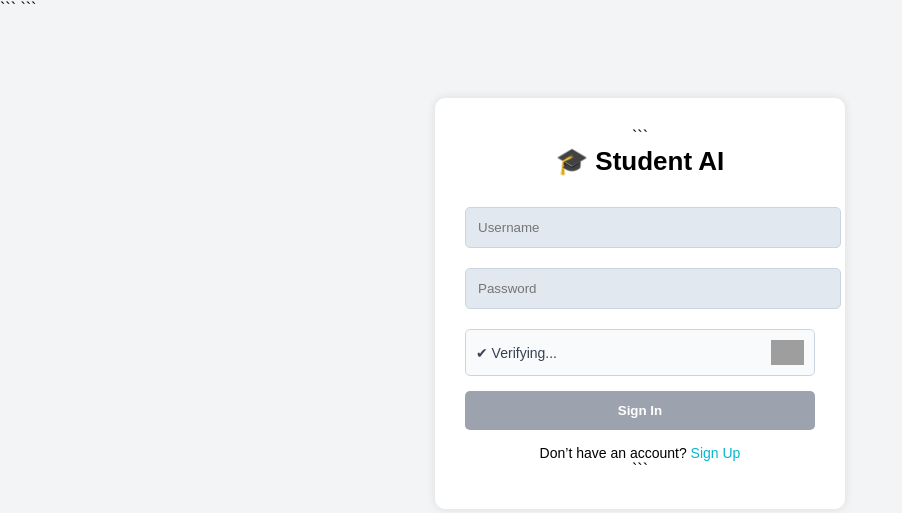
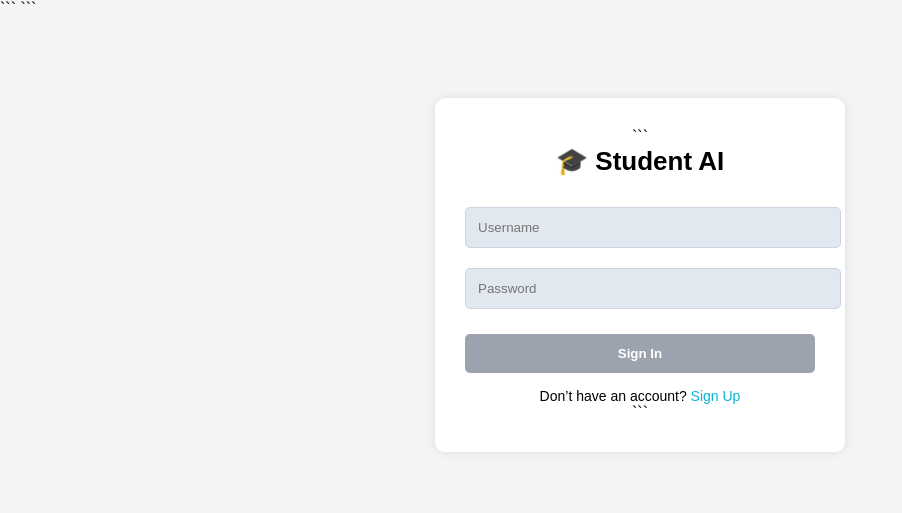
Before and after one commit to Manvi2415500286/Mini-Project, a Flask app: page /login in a window 1280 px wide. Shown: the top 513 px of the page, without its empty margins (0-902 px from the left). Run offline with Flask 3, Linux system fonts and the light colour scheme; parts of the project's set-up code (start-up, migrations or seed data) failed here and were passed over; grey boxes are pictures that could not be loaded.

Commit message:
added a update in login.html

```diff
--- a/templates/login.html
+++ b/templates/login.html
@@ -81,7 +81,7 @@
     }
 
     .btn:hover {
-        background: #6b7280;
+        background: #0d48be;
     }
 
     /* ERROR */
@@ -120,11 +120,6 @@
 
     <input type="password" name="password" placeholder="Password" required>
 
-    <!-- VERIFY BOX -->
-    <div class="verify">
-        <span>✔ Verifying...</span>
-        <img src="https://upload.wikimedia.org/wikipedia/commons/4/4b/Cloudflare_Logo.svg">
-    </div>
 
     {% if error %}
         <p class="error">{{ error }}</p>
```
